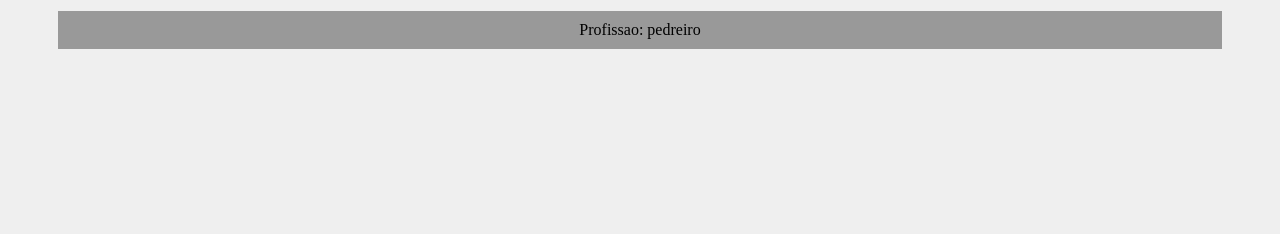
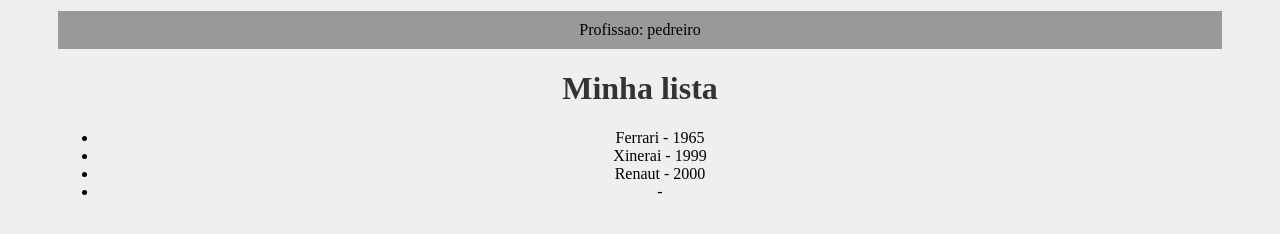
Before and after one commit to lendrw/Estudos_ReactJs, a React (Create React App) app in the folder meu-projeto/: page / in a window 1280 px wide. Shown: the part 482-716 px from the top of the page. Built offline with nearby package versions, Linux system fonts and the light colour scheme.

Commit message:
estudando fragmentos

```diff
--- a/meu-projeto/src/App.js
+++ b/meu-projeto/src/App.js
@@ -3,6 +3,7 @@
 import SayMyName from './components/SayMyName';
 import Pessoa from './components/Pessoa';
 import Frase from './components/Frase';
+import List from './components/List';
 
 function App() {
   return (
@@ -16,7 +17,9 @@
       idade="20"
       profissao="pedreiro"
       foto="https://via.placeholder.com/150"/>
+      <List/>
     </div>
+
   );
 }
 
--- /dev/null
+++ b/meu-projeto/src/components/Item.js
@@ -0,0 +1,21 @@
+import PropTypes from 'prop-types'
+
+function Item({marca, ano_lancamento}){
+    return(
+        <>
+        <li>{marca} - {ano_lancamento}</li>
+        </>
+    )
+}
+
+Item.propTypes = {
+    marca: PropTypes.string.isRequired,
+    ano_lancamento: PropTypes.string.isRequired,
+}
+
+Item.defautProps = {
+    marca: 'Faltou a marca',
+    ano_lancamento: 0,
+}
+
+export default Item
--- /dev/null
+++ b/meu-projeto/src/components/List.js
@@ -0,0 +1,17 @@
+import Item from "./Item"
+
+function List(){
+    return(
+        <>
+        <h1>Minha lista</h1>
+        <ul>
+            <Item marca="Ferrari" ano_lancamento={1965}></Item>
+            <Item marca="Xinerai" ano_lancamento={1999}></Item>
+            <Item marca="Renaut" ano_lancamento={2000}></Item>
+            <Item/>
+        </ul>
+        </>
+    )
+}
+
+export default List
--- a/meu-projeto/src/index.css
+++ b/meu-projeto/src/index.css
@@ -1,5 +1,6 @@
 body{
   padding: 50px;
+  padding-bottom: 500px;
   background-color: #efefef;
 }
 
```
